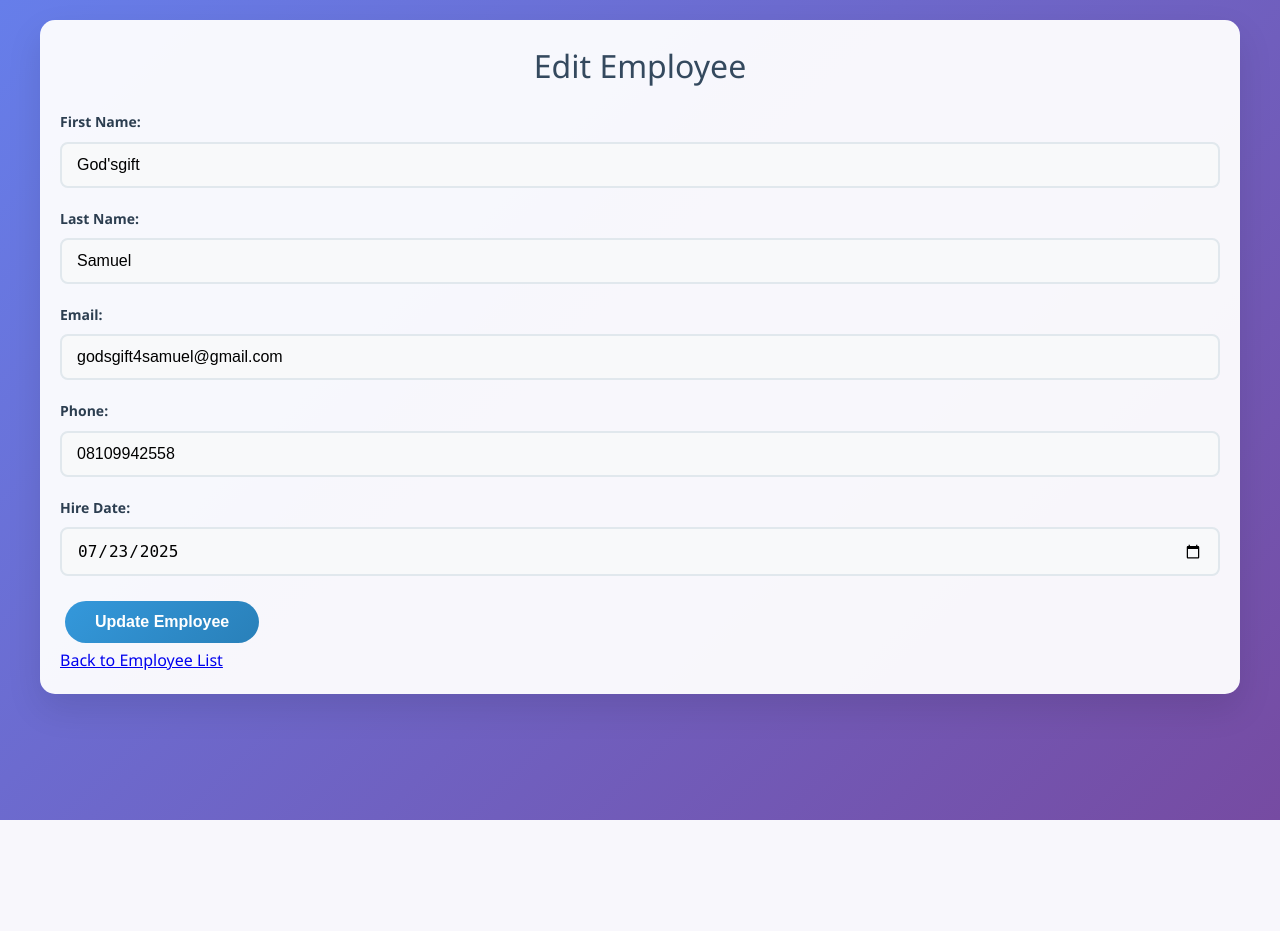
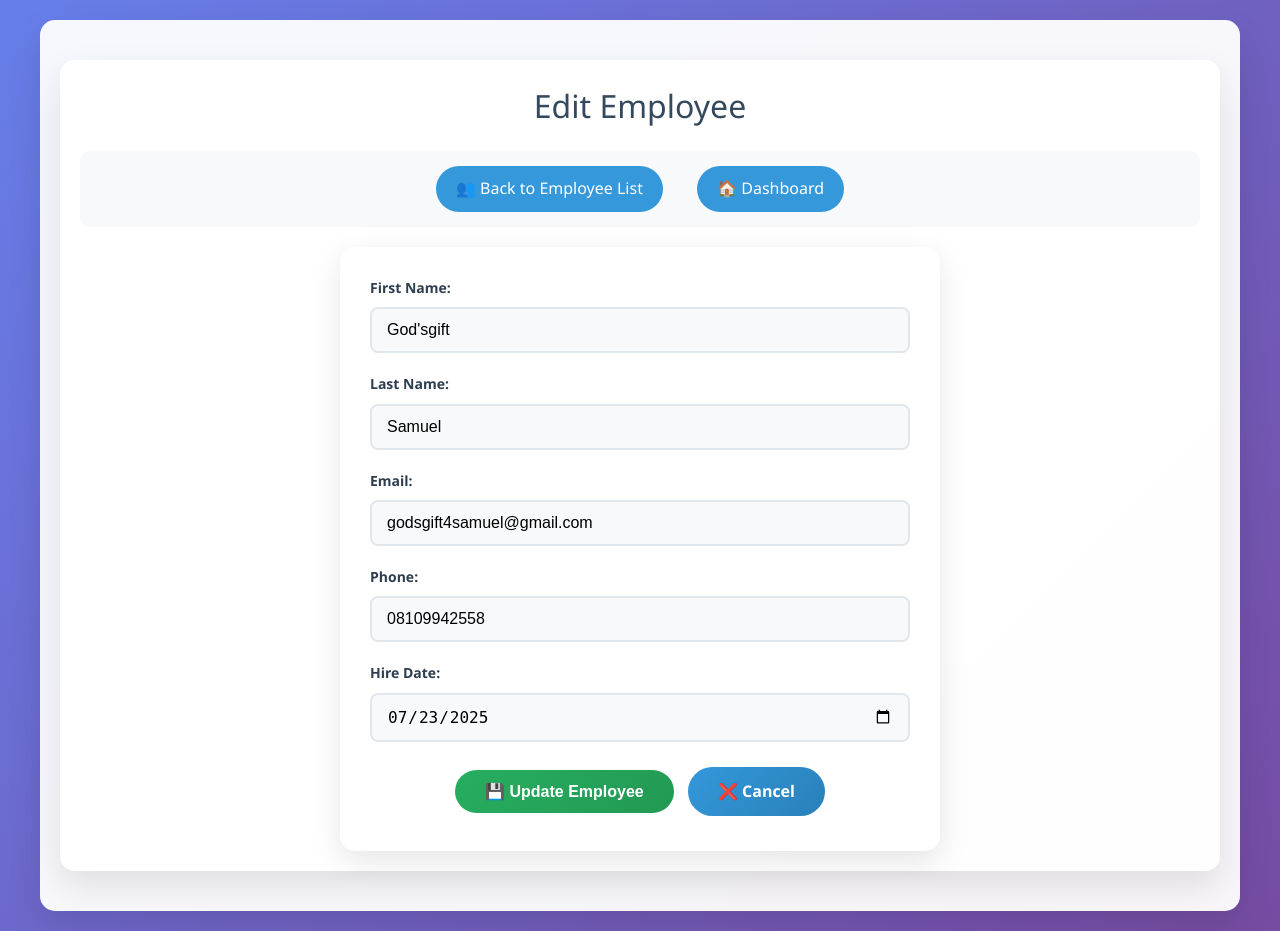
Before and after one commit to godsgiftsoftware/PRODIGY_FS_01, a Flask app: page /edit_employee/3 in a window 1280 px wide. Before the commit the page ends 820 px from the top, so only its background shows below. Run offline with Flask 3, Linux system fonts and the light colour scheme; a user stored in the database is signed in.

Commit message:
Refactor edit employee template for improved structure and user experience; enhance navigation links and form layout.

```diff
--- a/templates/edit_employee.html
+++ b/templates/edit_employee.html
@@ -1,7 +1,15 @@
 {% extends "base.html" %}
 {% block title %}Edit Employee{% endblock %}
 {% block content %}
-        <h2>Edit Employee</h2>
+<div class="container">
+    <h2>Edit Employee</h2>
+
+    <div class="nav-links">
+        <a href="/employees" class="btn">👥 Back to Employee List</a>
+        <a href="/dashboard" class="btn">🏠 Dashboard</a>
+    </div>
+
+    <div class="form-container">
         <form method="POST" action="/edit_employee/{{ employee.id }}">
             <div class="form-group">
                 <label for="first_name">First Name:</label>
@@ -23,7 +31,11 @@
                 <label for="hire_date">Hire Date:</label>
                 <input type="date" id="hire_date" name="hire_date" value="{{ employee.hire_date.strftime('%Y-%m-%d') }}" required>
             </div>
-            <button type="submit">Update Employee</button>
+            <div style="text-align: center;">
+                <button type="submit" class="btn btn-success">💾 Update Employee</button>
+                <a href="/employees" class="btn">❌ Cancel</a>
+            </div>
         </form>
-        <p><a href="/employees">Back to Employee List</a></p>
+    </div>
+</div>
 {% endblock %}
```
